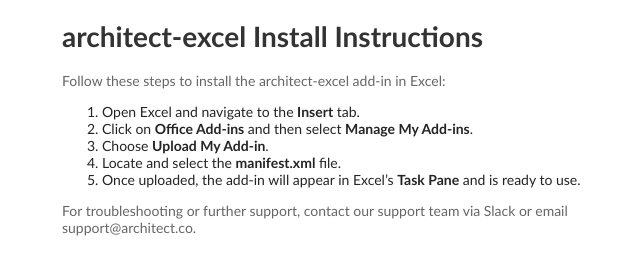
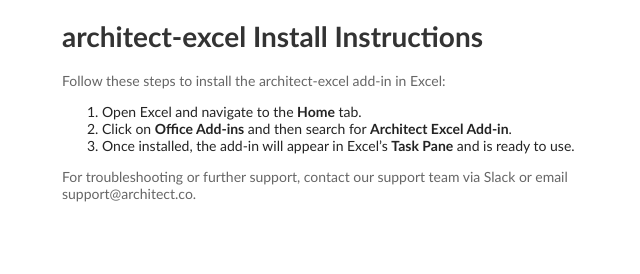
Before and after one commit to architect-xyz/architect-excel, a website: page docs/install_instructions.html in a window 1280 px wide. Shown: the whole page, without its empty margins (268-908 px from the left). Drawn offline with Linux system fonts and the light colour scheme.

Commit message:
install instruction

```diff
--- a/docs/install_instructions.html
+++ b/docs/install_instructions.html
@@ -11,11 +11,9 @@
         <h1>architect-excel Install Instructions</h1>
         <p>Follow these steps to install the architect-excel add-in in Excel:</p>
         <ol>
-            <li>Open Excel and navigate to the <strong>Insert</strong> tab.</li>
-            <li>Click on <strong>Office Add-ins</strong> and then select <strong>Manage My Add-ins</strong>.</li>
-            <li>Choose <strong>Upload My Add-in</strong>.</li>
-            <li>Locate and select the <strong>manifest.xml</strong> file.</li>
-            <li>Once uploaded, the add-in will appear in Excel’s <strong>Task Pane</strong> and is ready to use.</li>
+            <li>Open Excel and navigate to the <strong>Home</strong> tab.</li>
+            <li>Click on <strong>Office Add-ins</strong> and then search for <strong>Architect Excel Add-in</strong>.</li>
+            <li>Once installed, the add-in will appear in Excel’s <strong>Task Pane</strong> and is ready to use.</li>
         </ol>
         <p>For troubleshooting or further support, contact our support team via Slack or email support@architect.co.</p>
     </div>
```
